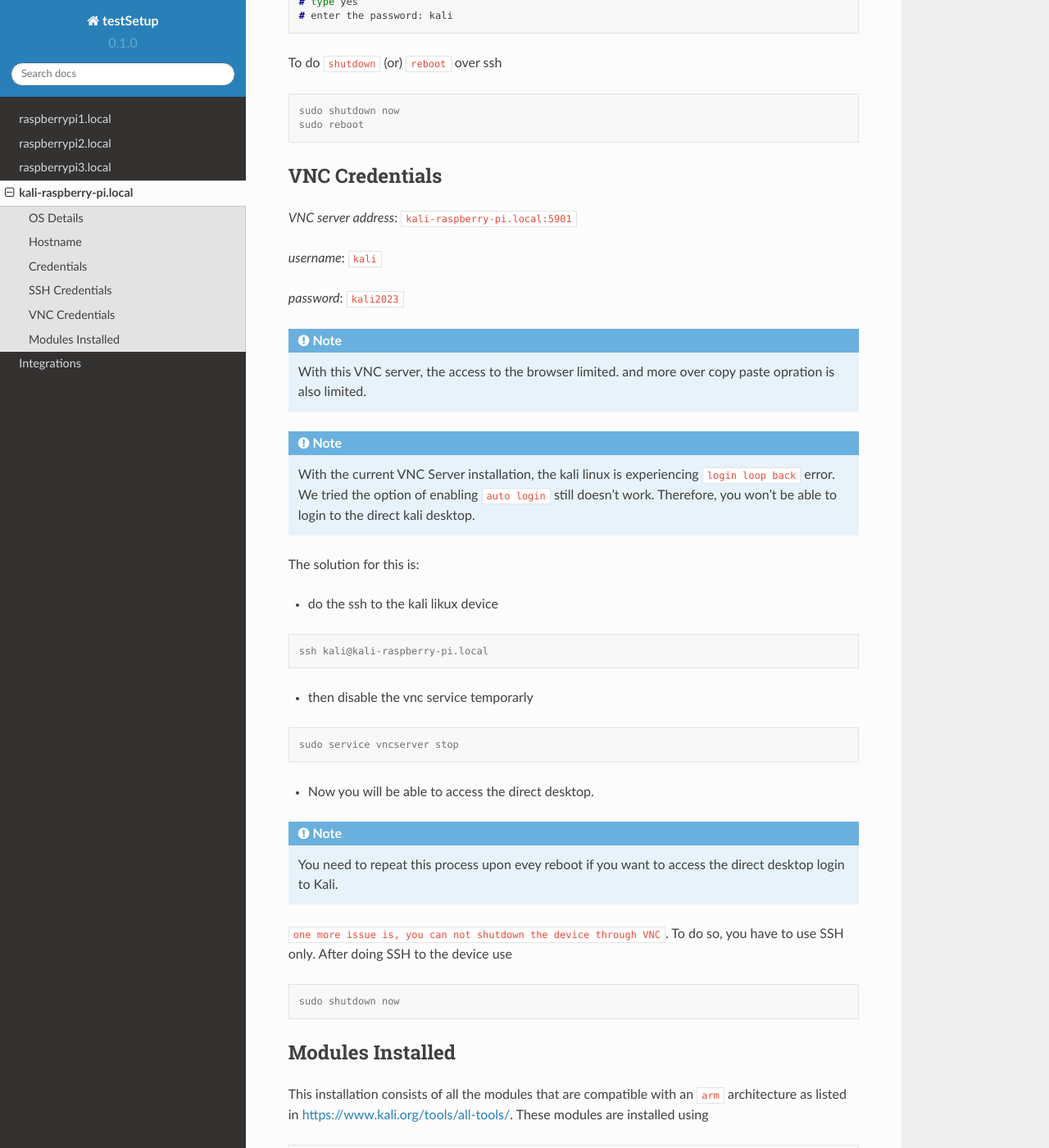
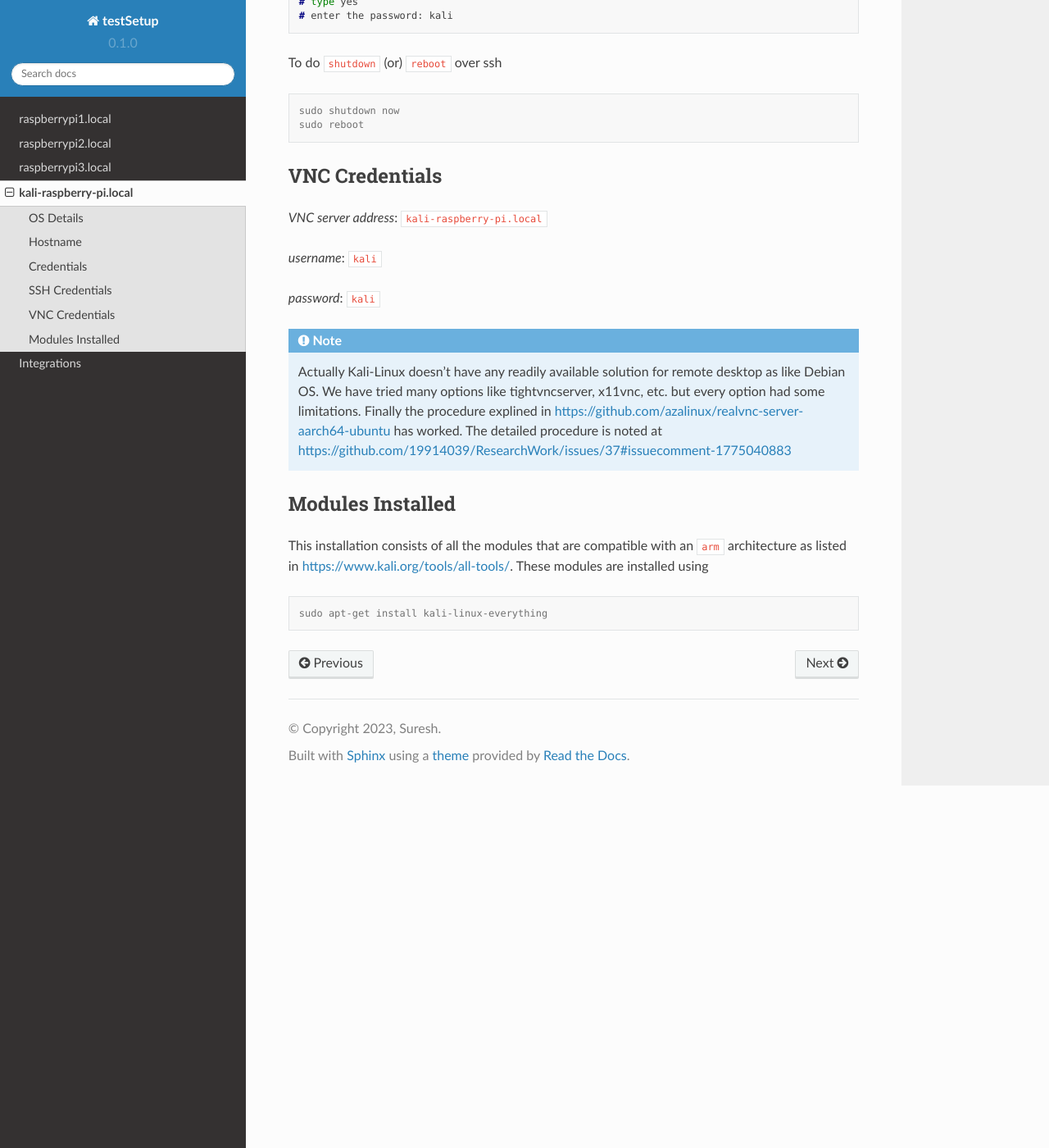
Before and after one commit to suresh-iitr/setup, a Sphinx documentation site: the page built from docs/source/kali-raspberry-pi.rst, in a window 1280 px wide and 1400 px high, scrolled down 896 px. Shown: the whole window at 82% size. Built offline with Sphinx 7.4.7 and the Read the Docs theme 2.0.0, drawn with Linux system fonts in a browser that asks for light colours.

Commit message:
Update kali-raspberry-pi.rst

```diff
--- a/docs/source/kali-raspberry-pi.rst
+++ b/docs/source/kali-raspberry-pi.rst
@@ -52,47 +52,17 @@
 ======
 VNC Credentials
 ======
-*VNC server address*: ``kali-raspberry-pi.local:5901``
+
+*VNC server address*: ``kali-raspberry-pi.local``
 
 *username*: ``kali``
 
-*password*: ``kali2023``
+*password*: ``kali``
 
 .. note::
 
-  With this VNC server, the access to the browser limited. and more over copy paste opration is also limited.
+  Actually Kali-Linux doesn't have any readily available solution for remote desktop as like Debian OS. We have tried many options like tightvncserver, x11vnc, etc. but every option had some limitations. Finally the procedure explined in https://github.com/azalinux/realvnc-server-aarch64-ubuntu has worked. The detailed procedure is noted at https://github.com/19914039/ResearchWork/issues/37#issuecomment-1775040883
 
-.. note::
-
-  With the current VNC Server installation, the kali linux is experiencing ``login loop back`` error. We tried the option of enabling ``auto login`` still doesn't work. Therefore, you won't be able to login to the direct kali desktop.
-
-
-The solution for this is:
-
-- do the ssh to the kali likux device
-
-.. code-block:: console
-
-   ssh kali@kali-raspberry-pi.local
-
-- then disable the vnc service temporarly
-
-.. code-block:: console
-
-   sudo service vncserver stop
-
-- Now you will be able to access the direct desktop.
-
-.. note::
-
-  You need to repeat this process upon evey reboot if you want to access the direct desktop login to Kali.
-
-
-``one more issue is, you can not shutdown the device through VNC``. To do so, you have to use SSH only. After doing SSH to the device use
-
-.. code-block:: console
-
-   sudo shutdown now
 
 
 ======
```
